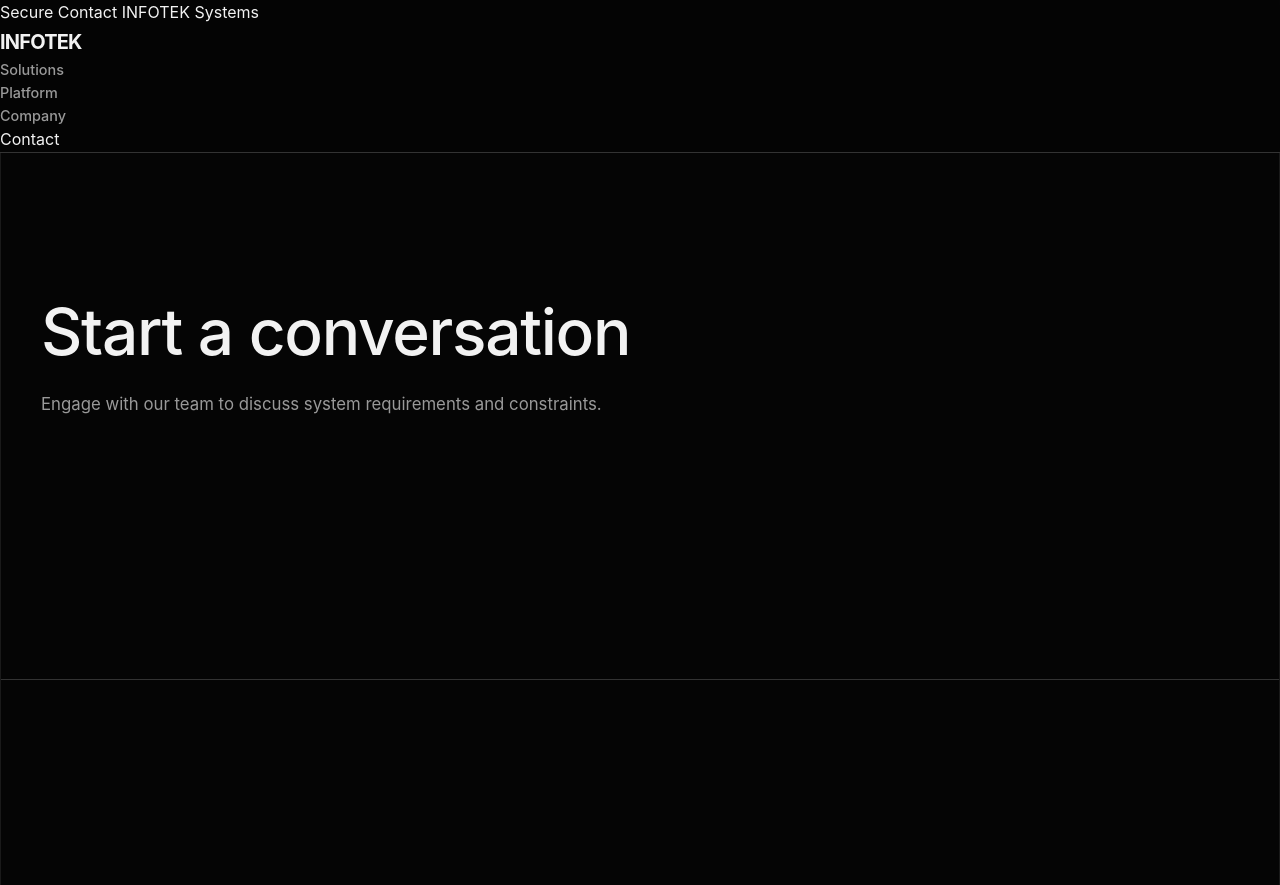
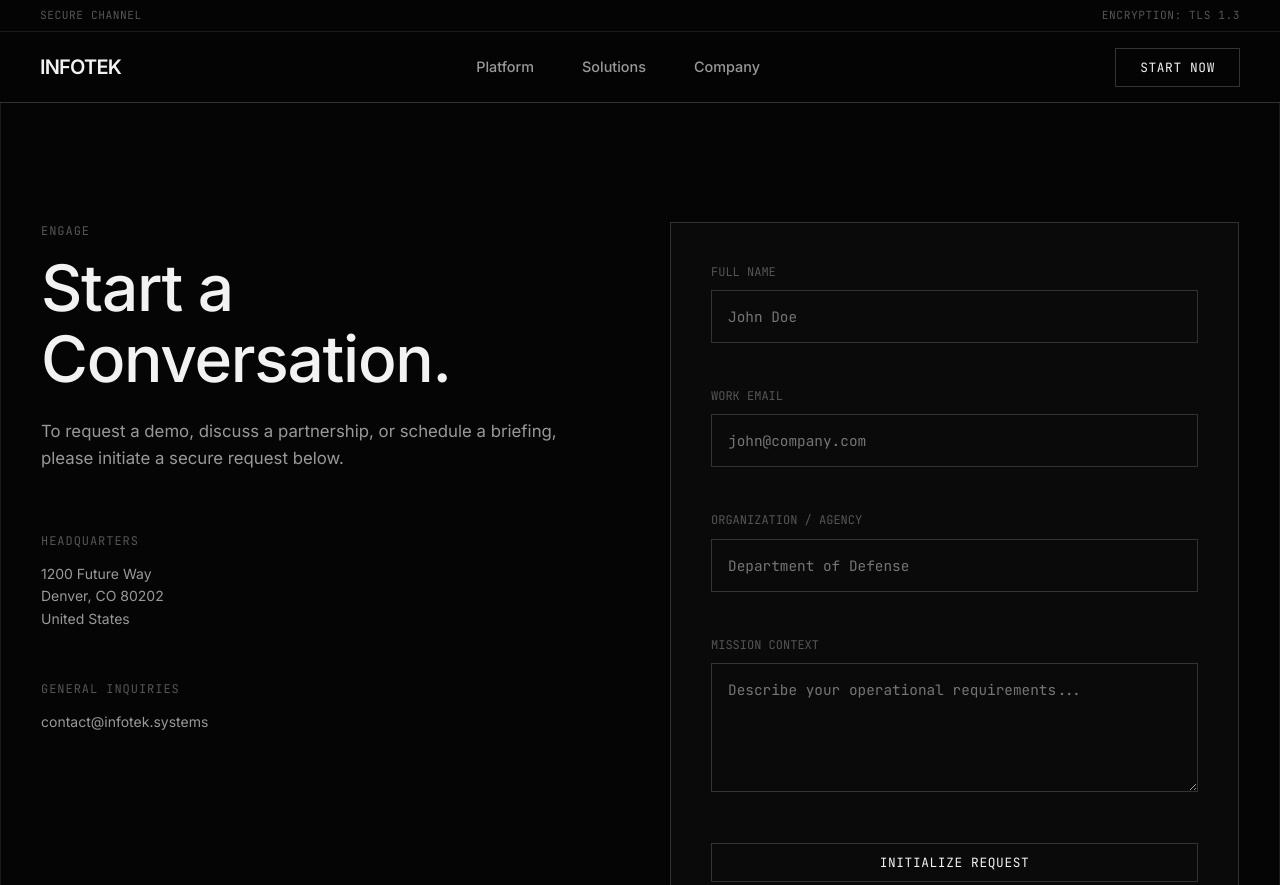
Before and after one commit to Dsm3674/Infotek, a plain HTML site: page contact.html in a window 1280 px wide. Shown: the top 885 px of the page. Drawn offline with Linux system fonts and the light colour scheme.

Commit message:
Update contact.html

```diff
--- a/contact.html
+++ b/contact.html
@@ -1,68 +1,96 @@
 <!DOCTYPE html>
 <html lang="en">
 <head>
-  <meta charset="UTF-8" />
-  <meta name="viewport" content="width=device-width, initial-scale=1.0" />
+    <meta charset="UTF-8">
+    <meta name="viewport" content="width=device-width, initial-scale=1.0">
     <title>Contact · INFOTEK</title>
-  <link rel="stylesheet" href="styles.css" />
+    <link rel="stylesheet" href="styles.css">
+    <link href="https://fonts.googleapis.com/css2?family=Inter:wght@300;400;500;600&family=JetBrains+Mono:wght@400;500&display=swap" rel="stylesheet">
 </head>
 <body>
 
-<div id="loader">
-  <div class="loader-box">
-    <div class="loader-logo">INFOTEK</div>
-    <div class="loader-text">Opening secure channel…</div>
+    <header>
+        <div class="meta-bar">
+            <span>SECURE CHANNEL</span>
+            <span>ENCRYPTION: TLS 1.3</span>
         </div>
-</div>
-
-<div id="main-content">
-  <div class="page-wrapper">
-
-    <header class="header-frame">
-      <div class="top-bar">
-        <span>Secure Contact</span>
-        <span>INFOTEK Systems</span>
-      </div>
-
-      <div class="header-main">
-        <div class="logo-box"><div class="logo">INFOTEK</div></div>
-
-        <nav class="nav-center">
-          <a class="nav-item" href="solutions.html">Solutions</a>
-          <a class="nav-item" href="platform.html">Platform</a>
-          <a class="nav-item" href="company.html">Company</a>
+        <div class="nav-bar">
+            <a href="index.html" class="logo">INFOTEK</a>
+            <nav class="nav-links">
+                <div class="nav-item"><a href="platform.html">Platform</a></div>
+                <div class="nav-item"><a href="solutions.html">Solutions</a></div>
+                <div class="nav-item"><a href="company.html">Company</a></div>
             </nav>
-
-        <div class="cta-box">
-          <a class="cta-main" href="contact.html">Contact</a>
+            <div class="nav-actions">
+                <a href="contact.html" class="cta-btn">Start Now</a>
             </div>
         </div>
     </header>
 
-    <section class="hero">
-      <h1 class="typewriter">Start a conversation</h1>
-      <p class="typewriter delay">
-        Engage with our team to discuss system requirements and constraints.
+    <div class="page-wrapper" style="padding-top: 102px;">
+
+        <section class="section-pad">
+            <div class="container">
+                <div class="grid-2">
+                    <div>
+                        <span class="mono-label">Engage</span>
+                        <h1>Start a Conversation.</h1>
+                        <p>
+                            To request a demo, discuss a partnership, or schedule a briefing, please initiate a secure request below.
                         </p>
+
+                        <div style="margin-top: 60px;">
+                            <span class="mono-label">Headquarters</span>
+                            <p class="text-sm">
+                                1200 Future Way<br>
+                                Denver, CO 80202<br>
+                                United States
+                            </p>
+
+                            <br>
+                            <span class="mono-label">General Inquiries</span>
+                            <p class="text-sm">contact@infotek.systems</p>
+                        </div>
+                    </div>
+
+                    <div style="background: var(--bg-panel); padding: 40px; border: 1px solid var(--border-color);">
+                        <form>
+                            <div style="margin-bottom: 20px;">
+                                <label for="name">Full Name</label>
+                                <input type="text" id="name" placeholder="John Doe">
+                            </div>
+
+                            <div style="margin-bottom: 20px;">
+                                <label for="email">Work Email</label>
+                                <input type="email" id="email" placeholder="john@company.com">
+                            </div>
+
+                            <div style="margin-bottom: 20px;">
+                                <label for="org">Organization / Agency</label>
+                                <input type="text" id="org" placeholder="Department of Defense">
+                            </div>
+
+                            <div style="margin-bottom: 20px;">
+                                <label for="message">Mission Context</label>
+                                <textarea id="message" rows="5" placeholder="Describe your operational requirements..."></textarea>
+                            </div>
+
+                            <button type="submit" class="cta-btn" style="width: 100%; text-align: center; cursor: pointer;">Initialize Request</button>
+                        </form>
+                    </div>
+                </div>
+            </div>
         </section>
 
-    <section class="hero">
-      <p>
-        Email: contact@infotek.systems
-        <br />
-        Location: Irving, TX
-        <br />
-        Availability: By appointment
-      </p>
-    </section>
-
-    <footer class="footer">
-      © 2024 INFOTEK · Contact
+        <footer>
+            <div class="container">
+                <div class="legal">
+                    <span>&copy; 2025 INFOTEK TECHNOLOGIES INC.</span>
+                </div>
+            </div>
         </footer>
 
     </div>
-</div>
-
     <script src="script.js"></script>
 </body>
 </html>
```
Lines whose indentation alone changed are shown as unchanged.
